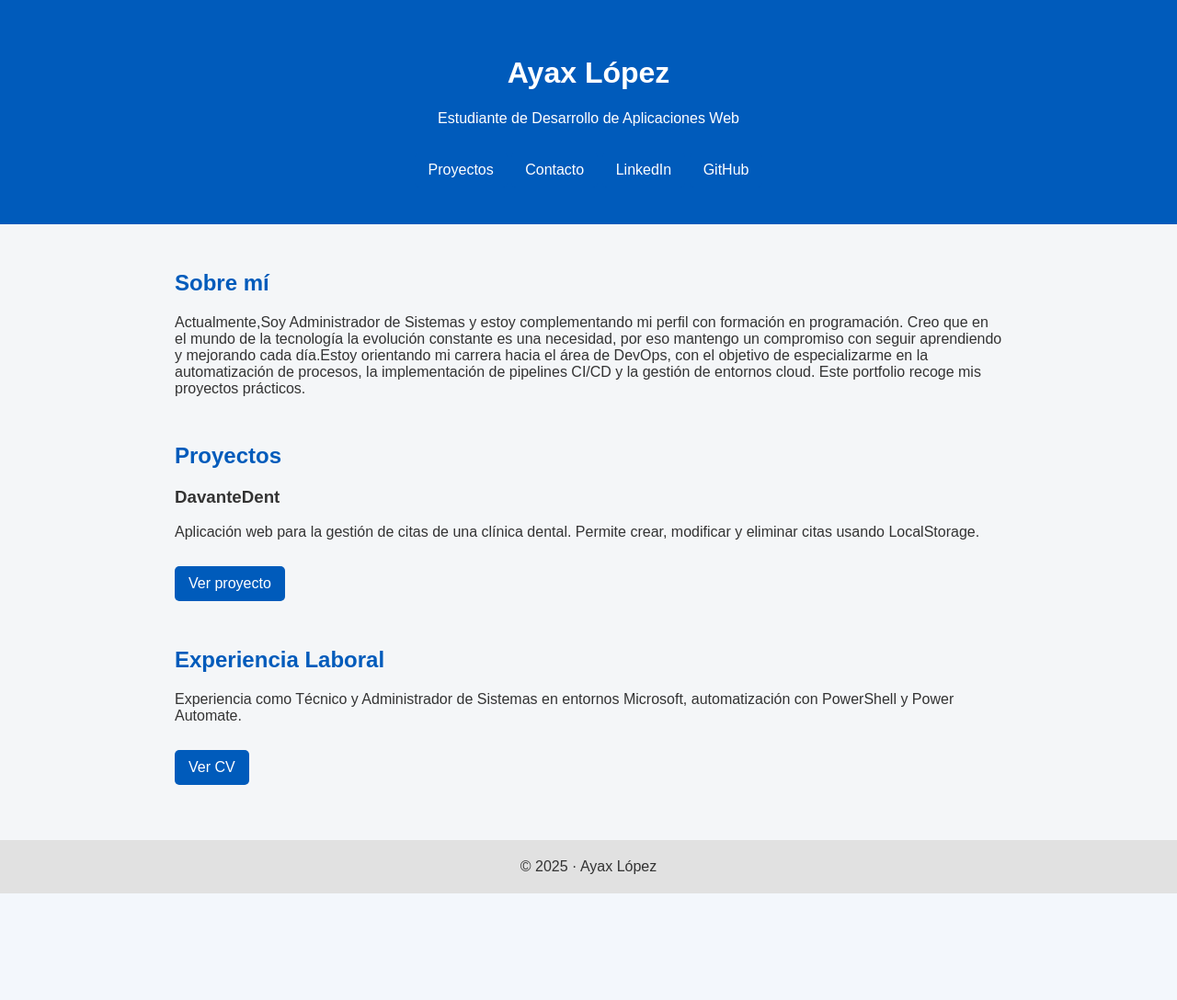
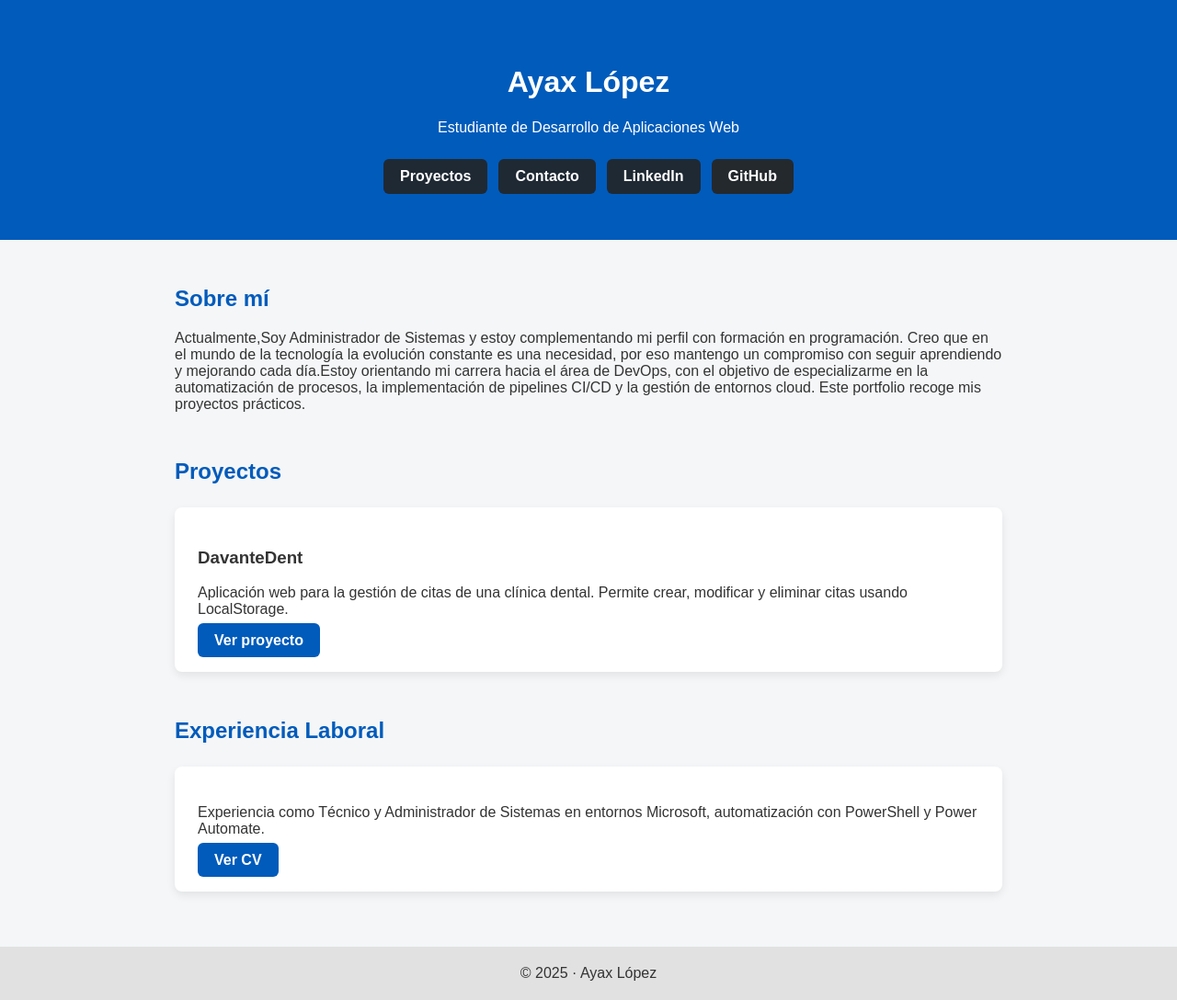
Before and after one commit to Ayaxlc/Ayaxlc.github.io, a PHP site: page / in a window 1280 px wide. Shown: the whole page at 92% size. Before the commit the page ends 972 px from the top, so only its background shows below. Run offline with PHP 8.4, Linux system fonts and the light colour scheme.

Commit message:
style.css for main portfolio

```diff
--- a/style.css
+++ b/style.css
@@ -1,3 +1,4 @@
+/* ===== GENERAL ===== */
 body {
     margin: 0;
     font-family: Arial, sans-serif;
@@ -5,70 +6,77 @@ body {
     color: #333;
 }
 
-/* CABECERA */
-header {
+h2 {
+    color: #005bbb;
+}
+
+/* ===== HEADER ===== */
+.hero {
     background-color: #005bbb;
     color: white;
     text-align: center;
-    padding: 40px 20px;
+    padding: 50px 20px;
 }
 
-.top-links {
-    margin-top: 15px;
+.hero-buttons {
+    margin-top: 25px;
+    display: flex;
+    justify-content: center;
+    gap: 12px;
+    flex-wrap: wrap;
 }
 
-.top-links a {
-    margin: 0 8px;
+/* ===== BOTONES ===== */
+.btn {
+    text-decoration: none;
+    padding: 10px 18px;
+    border-radius: 6px;
+    background-color: #1f2933;
     color: white;
-    text-decoration: none;
-    font-weight: 500;
+    font-weight: bold;
+    transition: background 0.3s;
 }
 
-.github-btn {
-    background-color: #24292e;
-    padding: 6px 12px;
-    border-radius: 6px;
+.btn:hover {
+    background-color: #374151;
 }
 
-/* SECCIONES */
-section {
+.btn-github {
+    background-color: #24292e;
+}
+
+.btn-github:hover {
+    background-color: #000;
+}
+
+.btn-project {
+    background-color: #005bbb;
+}
+
+.btn-project:hover {
+    background-color: #003f80;
+}
+
+/* ===== CONTENEDOR ===== */
+.container {
     max-width: 900px;
     margin: 50px auto;
     padding: 0 20px;
 }
 
-h2 {
-    color: #005bbb;
+/* ===== TARJETAS ===== */
+.project-card {
+    background-color: white;
+    padding: 25px;
+    border-radius: 8px;
+    margin-top: 25px;
+    box-shadow: 0 4px 10px rgba(0,0,0,0.08);
 }
 
-/* TARJETAS (PROYECTOS / EXPERIENCIA) */
-.card {
-    background: white;
-    padding: 20px;
-    border-radius: 8px;
-    margin-top: 20px;
-    box-shadow: 0 2px 6px rgba(0,0,0,0.1);
-}
-
-/* BOTÓN REUTILIZABLE */
-.btn {
-    display: inline-block;
-    margin-top: 12px;
-    padding: 10px 15px;
-    background-color: #005bbb;
-    color: white;
-    text-decoration: none;
-    border-radius: 5px;
-}
-
-.btn:hover {
-    background-color: #003f80;
-}
-
-/* FOOTER */
+/* ===== FOOTER ===== */
 footer {
+    background-color: #e1e1e1;
     text-align: center;
     padding: 20px;
-    background-color: #e1e1e1;
     margin-top: 60px;
 }
```
